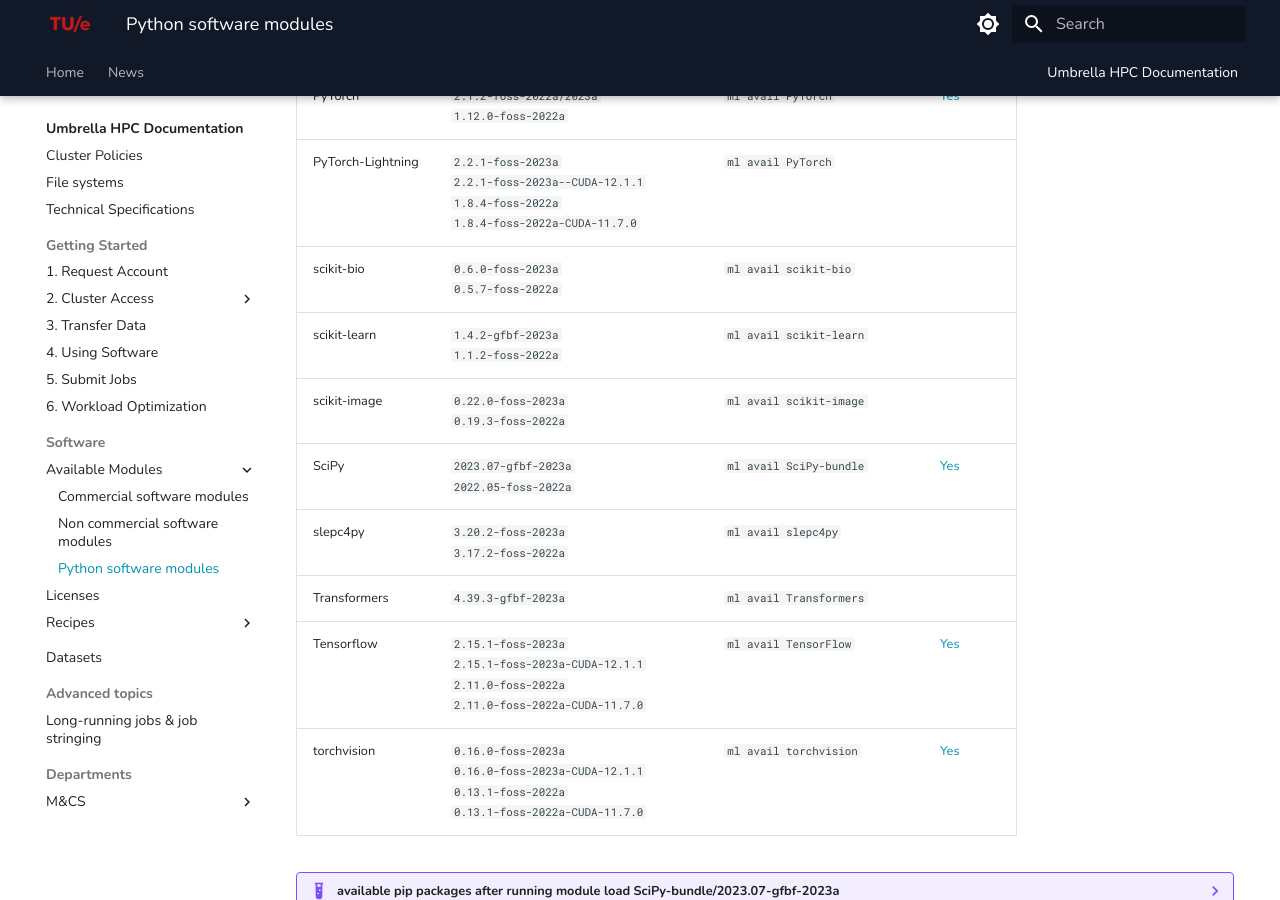
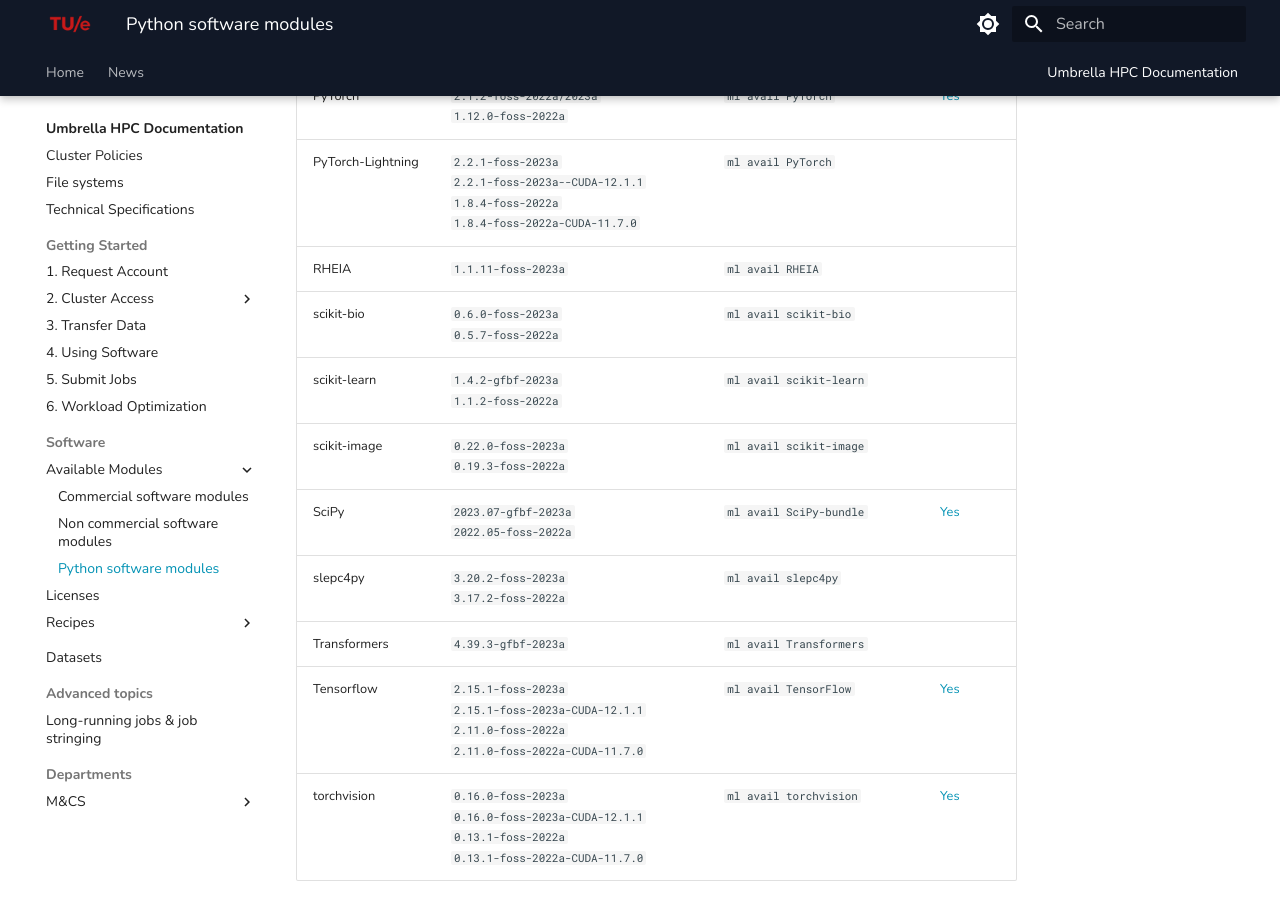
Before and after one commit to gferhpc/supercomputing.tue.nl, an MkDocs documentation site: the page built from pages/documentation/software/modules/python.md, in a window 1280 px wide and 900 px high, scrolled down 1016 px. Built offline with MkDocs 1.6.1 and Material for MkDocs 9.7.7, drawn with Linux system fonts in a browser that asks for light colours.

Commit message:
Update python.md

```diff
--- a/pages/documentation/software/modules/python.md
+++ b/pages/documentation/software/modules/python.md
@@ -16,10 +16,11 @@
 | numba             | `0.58.1-foss-2023a`<br>`0.56.4-foss-2022a`                                                          | `ml avail numba`        |                                                                 |
 | OpenCV            | `4.8.1-foss-2023a-contrib`<br>`4.8.1-foss-2023a-CUDA-12.1.1-contrib`                    | `ml avail OpenCV`       |                                                                 |
 | OpenMM            | `8.0.0-foss-2023a`<br>`8.0.0-foss-2023a-CUDA-12.1.1` | `ml avail OpenMM`       |                                                                 |
-| petc4py           | `3.20.3-foss-2023a`<br>`3.17.4-foss-2022a`                                                          | `ml avail petsc4py`     |                                                                 |
-| Python            | `3.12.3-GCCcore-13.3.0`<br>`3.11.3-GCCcore-12.3.0`<br/>`3.10.13-GCCcore-11.3.0`<br/>`3.10.4-GCCcore-11.3.0` | `ml avail Python/`      |                                                                 |
+| petc4py           | `3.20.3-foss-2023a`<br>`3.17.4-foss-2022a`  | `ml avail petsc4py`     |                                                                 |
+| Python            | `3.12.3-GCCcore-13.3.0`<br>`3.11.3-GCCcore-12.3.0`<br/>`3.10.13-GCCcore-11.3.0`<br/>`3.10.4-GCCcore-11.3.0` | `ml avail Python/`      |   |
 | PyTorch           | `2.1.2-foss-2022a/2023a`<br/>`1.12.0-foss-2022a`                             | `ml avail PyTorch`      | [Yes](https://hpc.tue.nl "included in Jupyter"){:target=_blank} |
 | PyTorch-Lightning | `2.2.1-foss-2023a`<br/>`2.2.1-foss-2023a--CUDA-12.1.1`<br>`1.8.4-foss-2022a`<br>`1.8.4-foss-2022a-CUDA-11.7.0` | `ml avail PyTorch`      |                                                                 |
+| RHEIA         | `1.1.11-foss-2023a`                                                           | `ml avail RHEIA`     |  |
 | scikit-bio        | `0.6.0-foss-2023a`<br>`0.5.7-foss-2022a`                                                           | `ml avail scikit-bio`   |                                                                 |
 | scikit-learn      | `1.4.2-gfbf-2023a`<br>`1.1.2-foss-2022a`                                                           | `ml avail scikit-learn` |                                                                 |
 | scikit-image      | `0.22.0-foss-2023a`<br>`0.19.3-foss-2022a`                                                          | `ml avail scikit-image` |                                                                 |
```
